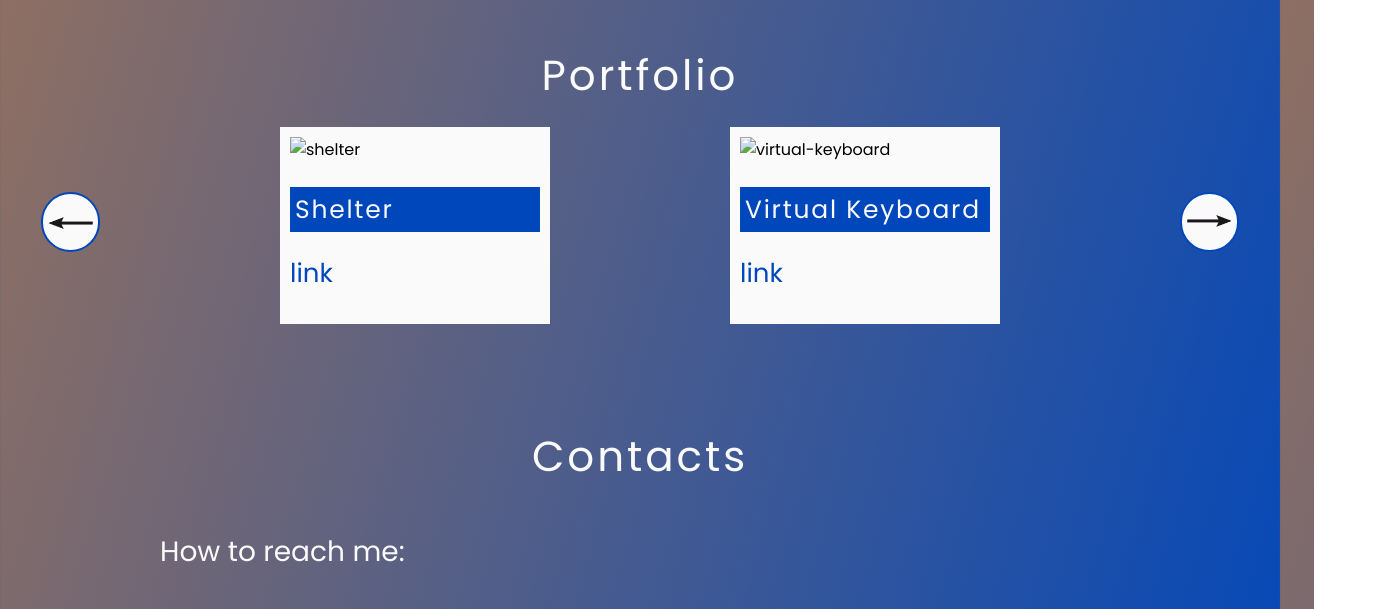
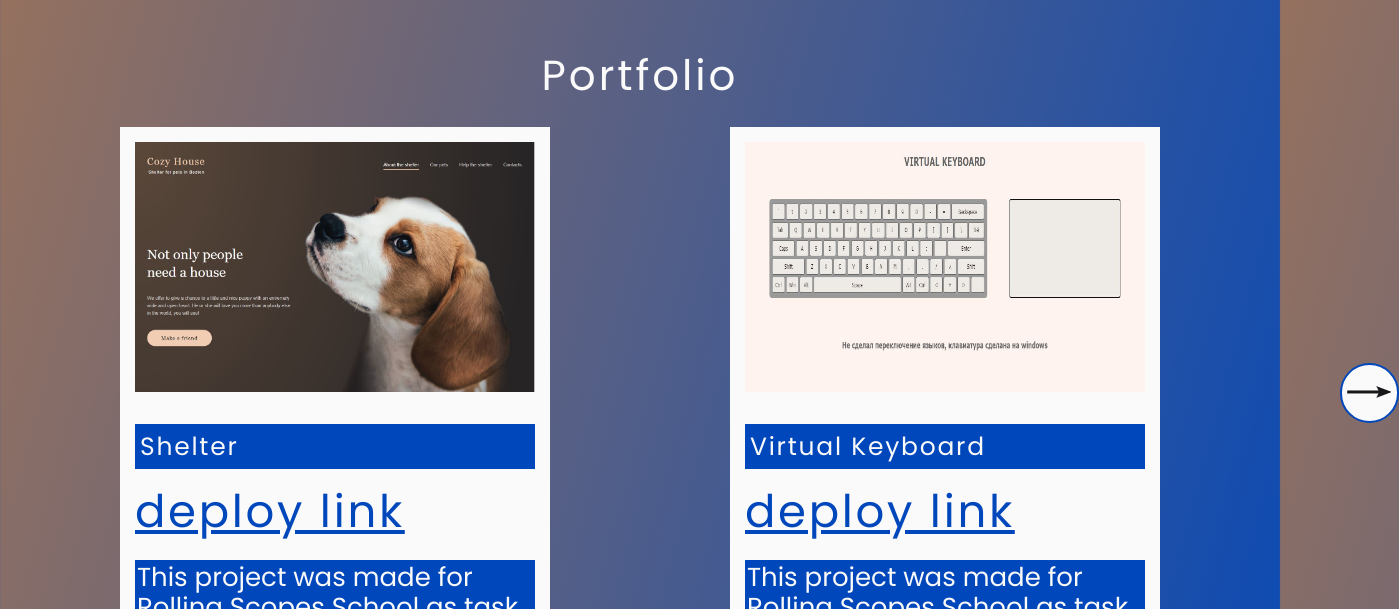
Before and after one commit to avazingg/my-resume, a website built with webpack: page index.html in a window 1280 px wide. Shown: the part 3570-4179 px from the top of the page, 1399 px wide, since content can reach past the window. Built offline with Linux system fonts and the light colour scheme.

Commit message:
feat: add portfolio links

```diff
--- a/index.html
+++ b/index.html
@@ -274,14 +274,18 @@
           <img class="arrow__left_img" src="src/img/arrow-left.png" alt="left-arrow">
         </div>
         <div class="portfolio__project">
-          <img class="portfolio__project_image" src="#" alt="shelter">
+          <img class="portfolio__project_image" src="/src/img/shelter.JPG" alt="shelter">
           <h3 class="portfolio__project_name">Shelter</h3>
-          <p class="portfolio__project_deploy">link</p>
+          <a class="portfolio__project_deploy" href="
+            https://rolling-scopes-school.github.io/avazingg-JSFE2022Q1/shelter/pages/main/index.html">deploy link</a>
+          <p class="portfolio__project_employer">This project was made for Rolling Scopes School as task</p>
         </div>
         <div class="portfolio__project">
-          <img class="portfolio__project_image" src="#" alt="virtual-keyboard">
+          <img class="portfolio__project_image" src="./src/img/virtual-keyboard.JPG" alt="virtual-keyboard">
           <h3 class="portfolio__project_name">Virtual Keyboard</h3>
-          <p class="portfolio__project_deploy">link</p>
+          <a class="portfolio__project_deploy" href="
+            https://avazingg.github.io/keyboard/virtualkeyboard/index.html">deploy link</a>
+          <p class="portfolio__project_employer">This project was made for Rolling Scopes School as task</p>
         </div>
         <div class="arrow__right">
           <img class="arrow__right_img" src="src/img/arrow-right.png" alt="right-arrow">
--- a/package.json
+++ b/package.json
@@ -5,7 +5,7 @@
   "main": "index.js",
   "scripts": {
     "style": "sass --watch src/sass/style.scss src/sass/style.css",
-    "build": "webpack",
+    "build": "webpack --watch",
     "test": "echo \"Error: no test specified\" && exit 1"
   },
   "repository": {
--- a/src/index.js
+++ b/src/index.js
@@ -1,3 +1,7 @@
+
+import './js/console';
+import './js/other'
+
 
 window.onload = function () {
   console.log('Hello woreld!')
--- a/src/js/console.js
+++ b/src/js/console.js
@@ -1 +1,23 @@
-console.log('hey man')
+// export class Arcticle {
+//   constructor(str) {
+//     this.str = str;
+//   }
+
+//   reverseString(string) {
+//     return string = string.reverse();
+//   }
+
+
+// }
+// let stroka = new Arcticle('helloStroka')
+// console.log(stroka.reverseString('strokahello'));
+console.log('strokahello');
+console.log('strokahello');
+function reverseArray(arr) {
+  let newArr = []
+  for (let i = 0; i < arr.length; i++) {
+    newArr.unshift(arr[i])
+  }
+  return newArr
+}
+console.log(reverseArray([1, 2, 3, 4, 5]))
--- a/src/sass/layout/_portfolio.scss
+++ b/src/sass/layout/_portfolio.scss
@@ -37,12 +37,34 @@
 }
 
 .portfolio__project {
-  padding: 10px;
+  padding: 15px;
   background-color: $color-light-s;
-  width: 250px;
+  width: 410px;
 }
 
 .portfolio__project_name {
   background-color: $color-panton-blue;
   padding: 5px;
 }
+
+.portfolio__project_image {
+  width: 400px;
+  height: 250px;
+}
+
+.portfolio__project_deploy {
+  cursor: pointer;
+  text-decoration: underline;
+  color: $color-panton-blue;
+
+  &:active {
+    color: $color-panton-blue;
+    text-decoration: underline;
+  }
+}
+
+.portfolio__project_employer {
+  color: $color-light-s;
+  background-color: $color-panton-blue;
+  padding: 2px;
+}
```
Also changed, not shown: src/js/other.js (added, +8 -0 lines), dist/bundle.js, src/img/shelter.JPG (added), src/img/virtual-keyboard.JPG (added), src/sass/style.css, 1 other file.
